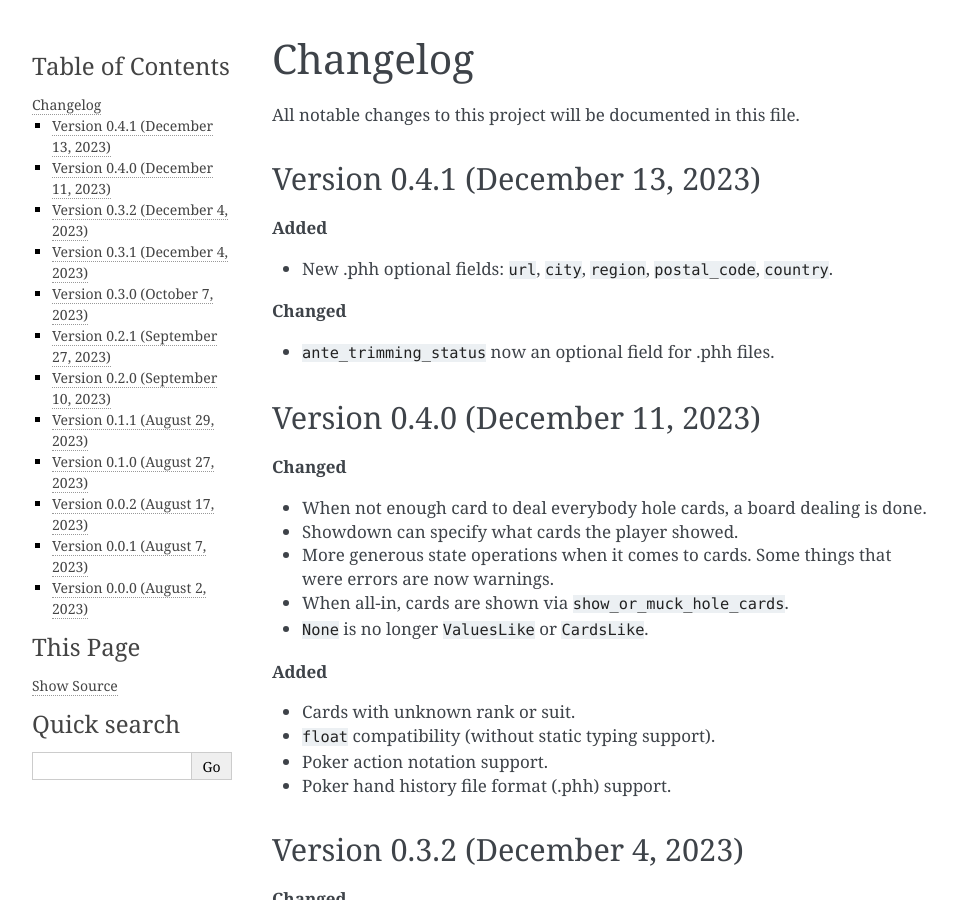
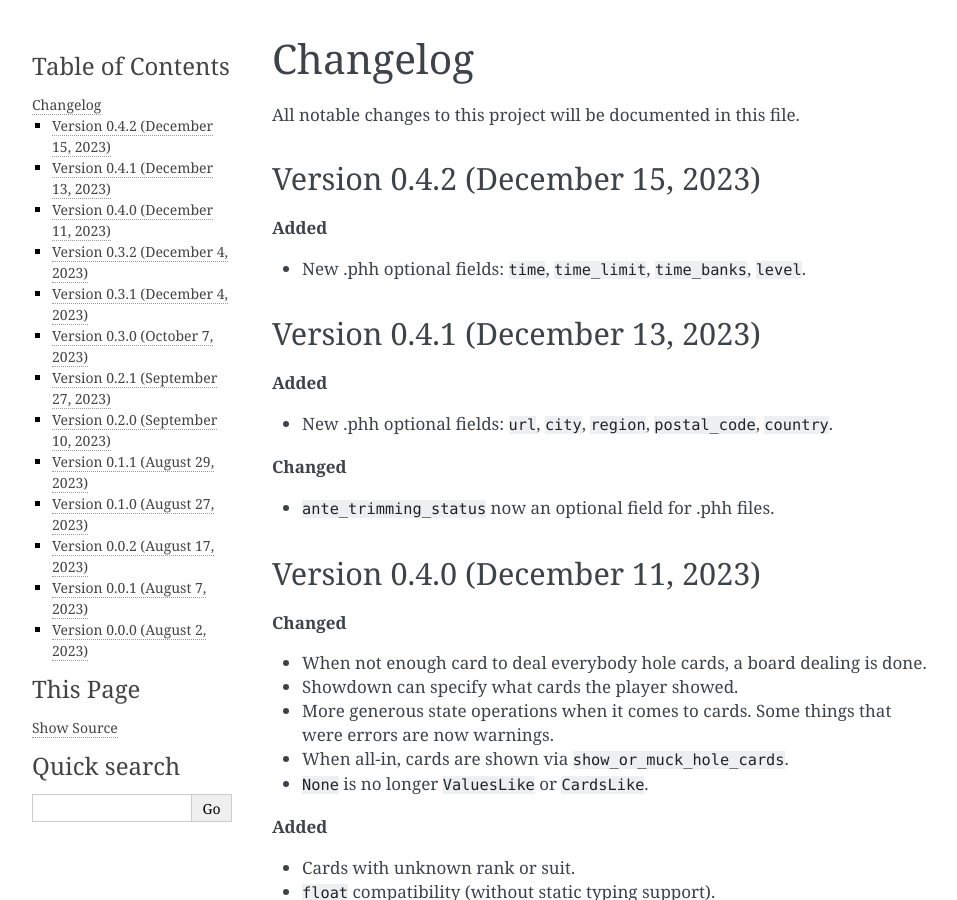
Before and after one commit to WTEngineer/pockerkit_python, a Sphinx documentation site: the page built from docs/changelog.rst, in a window 1280 px wide and 900 px high. Shown: the whole window, without its empty margins (148-1105 px from the left). Built offline with Sphinx 7.4.7, drawn with Linux system fonts in a browser that asks for light colours.

Commit message:
Update CHANGELOG and docs

```diff
--- a/CHANGELOG.rst
+++ b/CHANGELOG.rst
@@ -3,6 +3,13 @@ Changelog
 =========
 
 All notable changes to this project will be documented in this file.
+
+Version 0.4.2 (December 15, 2023)
+---------------------------------
+
+**Added**
+
+- New .phh optional fields: ``time``, ``time_limit``, ``time_banks``, ``level``.
 
 Version 0.4.1 (December 13, 2023)
 ---------------------------------
--- a/docs/notation.rst
+++ b/docs/notation.rst
@@ -52,10 +52,12 @@ Optional fields:
 - ``region``: The region, string.
 - ``postal_code``: The postal code, string.
 - ``country``: The country, string
+- ``time``: The time, local time.
 - ``day``: The day, integer.
 - ``month``: The month, integer.
 - ``year``: The year, integer.
 - ``hand``: The hand number, integer.
+- ``level``: The level number, integer.
 - ``seats``: The seat numbers, array of integers or floats.
 - ``seat_count``: The number of seats, integer.
 - ``table``: The table number, integer.
```
